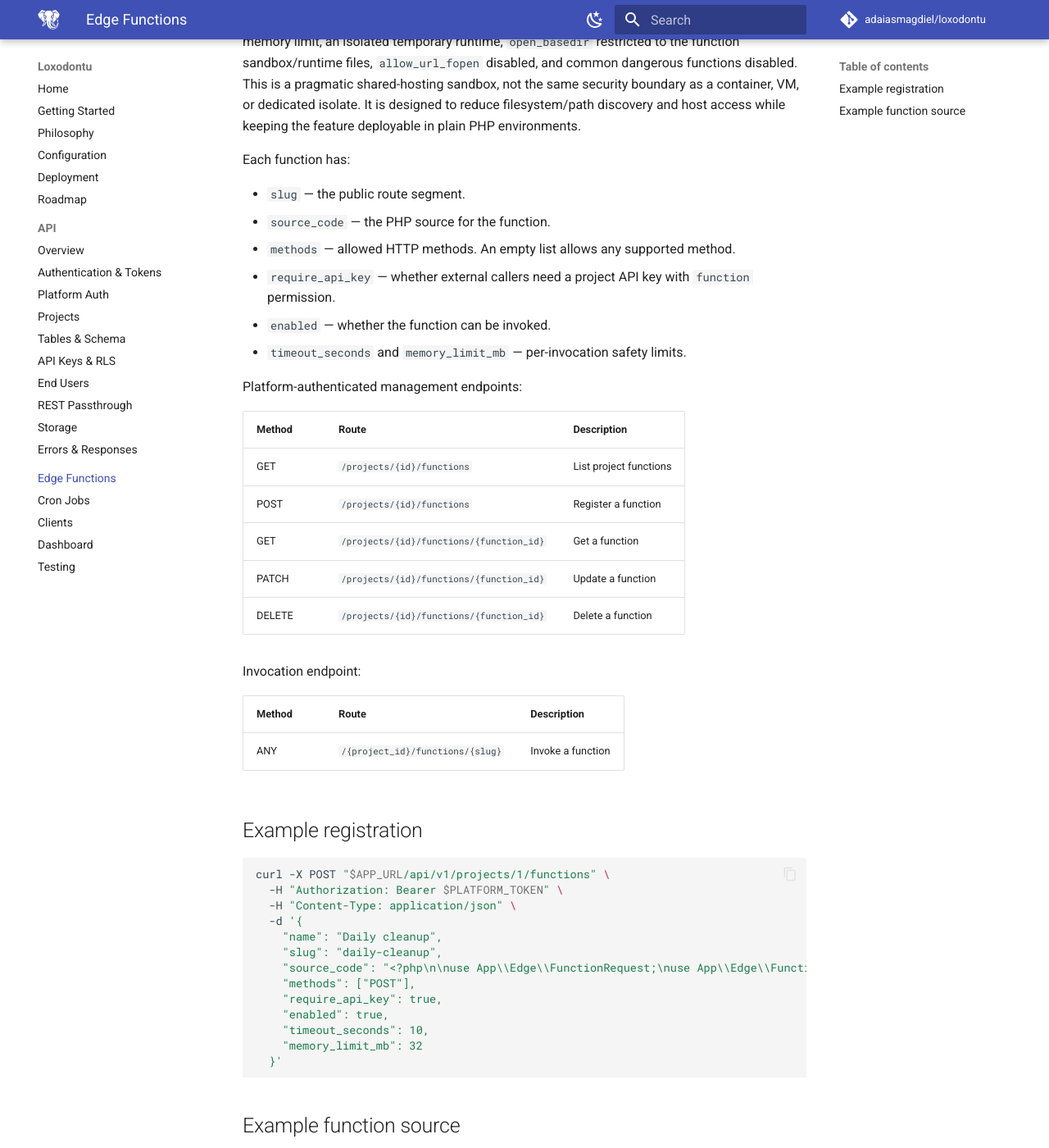
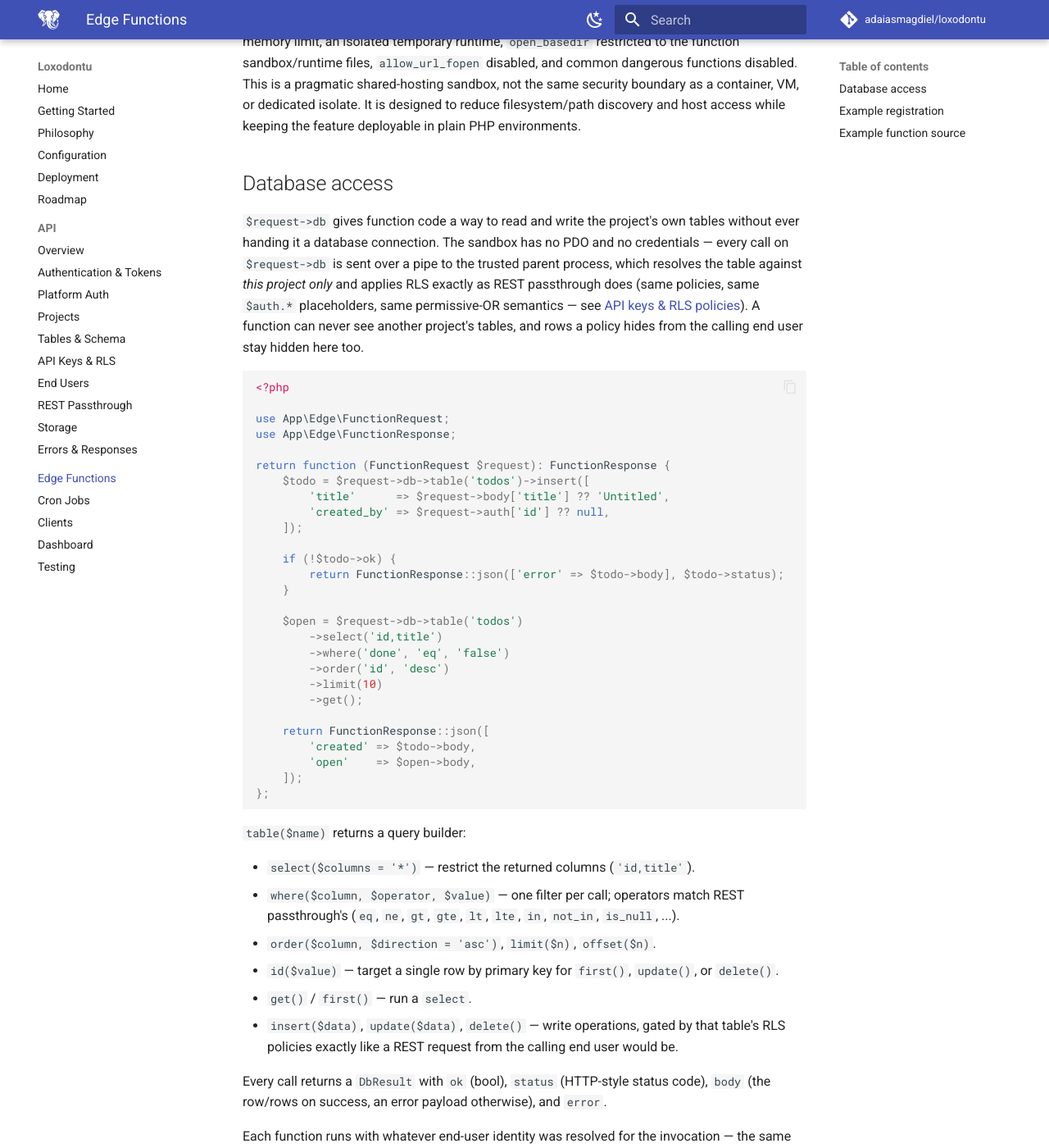
Before and after one commit to AdaiasMagdiel/loxodontu, an MkDocs documentation site: the page built from docs/edge-functions.md, in a window 1280 px wide and 1400 px high, scrolled down 378 px. Shown: the whole window at 82% size. Built offline with MkDocs 1.6.1 and Material for MkDocs 9.7.7, drawn with Linux system fonts in a browser that asks for light colours; comment, search, counter and statistics services are not loaded; some of the changed text lies outside the part shown.

Commit message:
docs: document the $request->db edge function database bridge

````diff
--- a/docs/edge-functions.md
+++ b/docs/edge-functions.md
@@ -15,6 +15,66 @@ files, `allow_url_fopen` disabled, and common dangerous functions disabled. This
 shared-hosting sandbox, not the same security boundary as a container, VM, or dedicated isolate. It is
 designed to reduce filesystem/path discovery and host access while keeping the feature deployable in
 plain PHP environments.
+
+## Database access
+
+`$request->db` gives function code a way to read and write the project's own tables without
+ever handing it a database connection. The sandbox has no PDO and no credentials — every call
+on `$request->db` is sent over a pipe to the trusted parent process, which resolves the table
+against *this project only* and applies RLS exactly as REST passthrough does (same policies,
+same `$auth.*` placeholders, same permissive-OR semantics — see [API keys & RLS
+policies](api/keys-and-rls.md)). A function can never see another project's tables, and rows a
+policy hides from the calling end user stay hidden here too.
+
+```php
+<?php
+
+use App\Edge\FunctionRequest;
+use App\Edge\FunctionResponse;
+
+return function (FunctionRequest $request): FunctionResponse {
+    $todo = $request->db->table('todos')->insert([
+        'title'      => $request->body['title'] ?? 'Untitled',
+        'created_by' => $request->auth['id'] ?? null,
+    ]);
+
+    if (!$todo->ok) {
+        return FunctionResponse::json(['error' => $todo->body], $todo->status);
+    }
+
+    $open = $request->db->table('todos')
+        ->select('id,title')
+        ->where('done', 'eq', 'false')
+        ->order('id', 'desc')
+        ->limit(10)
+        ->get();
+
+    return FunctionResponse::json([
+        'created' => $todo->body,
+        'open'    => $open->body,
+    ]);
+};
+```
+
+`table($name)` returns a query builder:
+
+- `select($columns = '*')` — restrict the returned columns (`'id,title'`).
+- `where($column, $operator, $value)` — one filter per call; operators match REST passthrough's
+  (`eq`, `ne`, `gt`, `gte`, `lt`, `lte`, `in`, `not_in`, `is_null`, ...).
+- `order($column, $direction = 'asc')`, `limit($n)`, `offset($n)`.
+- `id($value)` — target a single row by primary key for `first()`, `update()`, or `delete()`.
+- `get()` / `first()` — run a `select`.
+- `insert($data)`, `update($data)`, `delete()` — write operations, gated by that table's RLS
+  policies exactly like a REST request from the calling end user would be.
+
+Every call returns a `DbResult` with `ok` (bool), `status` (HTTP-style status code), `body`
+(the row/rows on success, an error payload otherwise), and `error`.
+
+Each function runs with whatever end-user identity was resolved for the invocation — the same
+`$auth` available as `$request->auth`, populated from the `X-User-Token` header when
+`require_api_key` is enabled. An invocation with no resolved user runs the database bridge as
+anonymous, so owner-scoped policies exclude it the same way they exclude an anonymous REST
+caller.
 
 Each function has:
 
````
